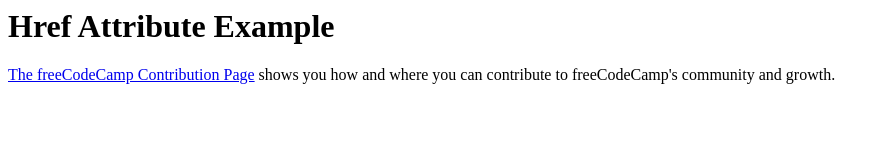
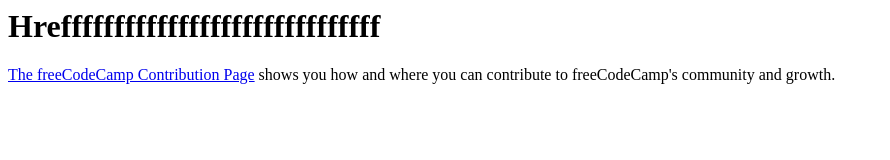
Before and after one commit to vvishall9/git-session, a plain HTML site: page suma.html in a window 1280 px wide. Shown: the whole page, without its empty margins (0-890 px from the left). Drawn offline with Linux system fonts and the light colour scheme.

Commit message:
Changes saved

```diff
--- a/suma.html
+++ b/suma.html
@@ -3,7 +3,7 @@
     <title>Suma is absent</title>
   </head>
   <body>
-    <h1>Href Attribute Example</h1>
+    <h1>Hreffffffffffffffffffffffffffffff</h1>
     <p>
       <a href="https://www.freecodecamp.org/contribute/">The freeCodeCamp Contribution Page</a> shows you how and where you can contribute to freeCodeCamp's community and growth.
     </p>
```
